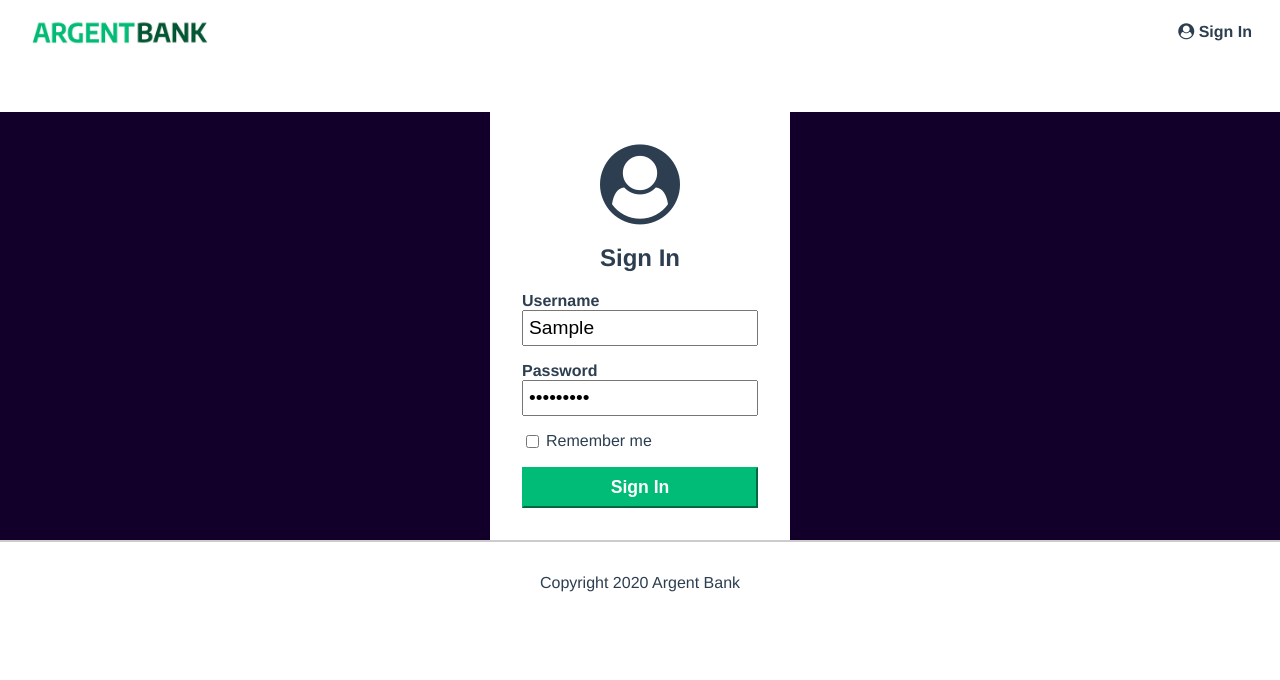
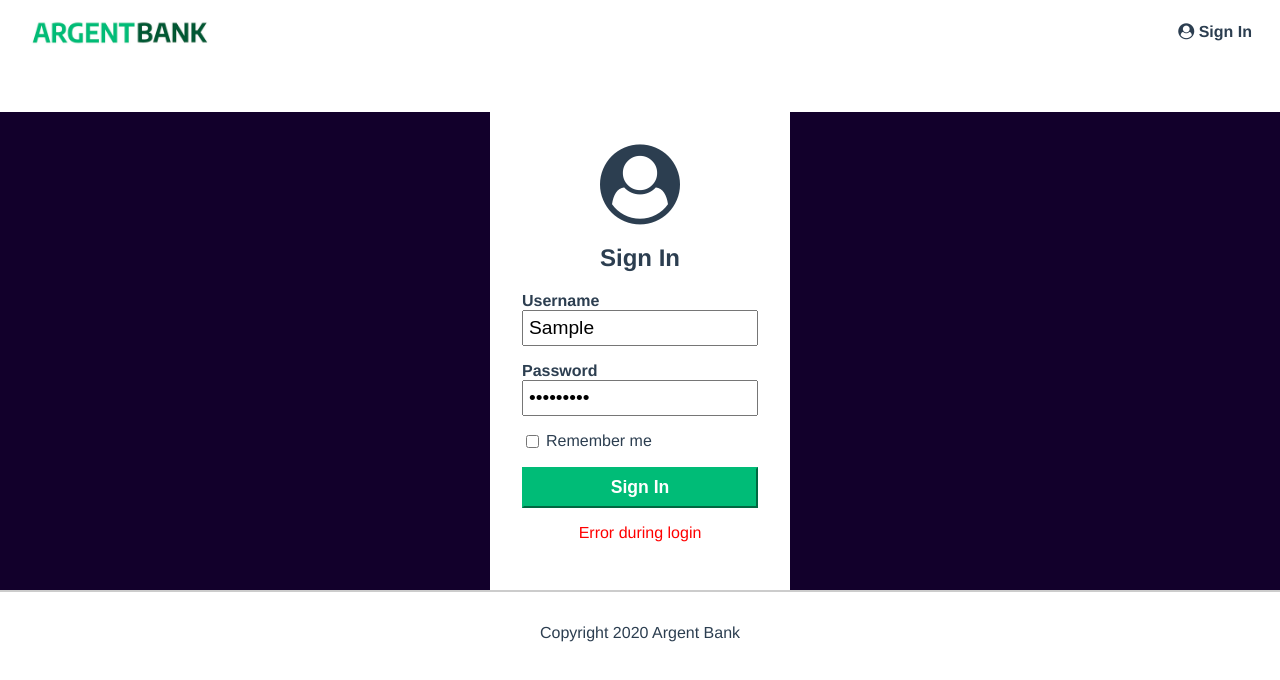
Before and after one commit to Tomguerine/oc13Tom, a React (Vite) app in the folder frontendClean/: page /login in a window 1280 px wide. Both pictures are taken after typing "Sample", "Sample123" into the empty fields and a click on the button "Sign In". Shown: the top 680 px of the page. Built offline with nearby package versions, Linux system fonts and the light colour scheme; no server answers.

Commit message:
Add login error handling

```diff
--- a/frontendClean/src/components/LoginPage.jsx
+++ b/frontendClean/src/components/LoginPage.jsx
@@ -8,10 +8,12 @@ import '../style/main.css';
 function LoginPage() {
     const [email, setEmail] = useState('');
     const [password, setPassword] = useState('');
+    const [error, setError] = useState('');
     const dispatch = useDispatch();
 
     const handleSubmit = async (e) => {
         e.preventDefault();
+        setError('');
         try {
             const response = await fetch('http://localhost:3001/api/v1/user/login', {
                 method: 'POST',
@@ -22,10 +24,10 @@ function LoginPage() {
             if (response.ok && data.body && data.body.token) {
                 dispatch(setToken(data.body.token));
             } else {
-                console.error('Login failed');
+                setError(data.message || 'Login failed');
             }
-        } catch (error) {
-            console.error('Error during login', error);
+        } catch (err) {
+            setError('Error during login');
         }
     };
 
@@ -61,6 +63,7 @@ function LoginPage() {
                         </div>
                         <button type="submit" className="sign-in-button">Sign In</button>
                     </form>
+                    {error && <p className="error">{error}</p>}
                 </section>
             </main>
             <Footer />
--- a/frontendClean/src/style/main.css
+++ b/frontendClean/src/style/main.css
@@ -205,6 +205,10 @@ body {
     font-size: 1.2rem;
 }
 
+.error {
+    color: red;
+}
+
 .footer {
     display: flex;
     justify-content: center;
```
